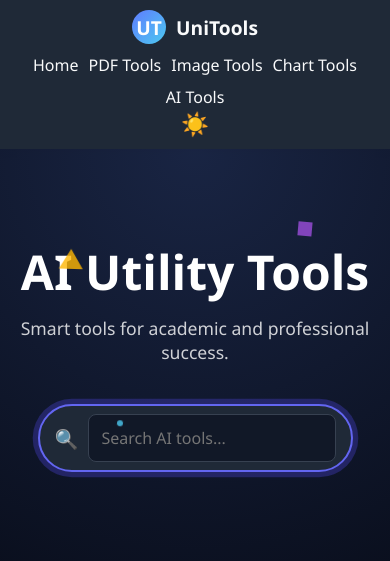
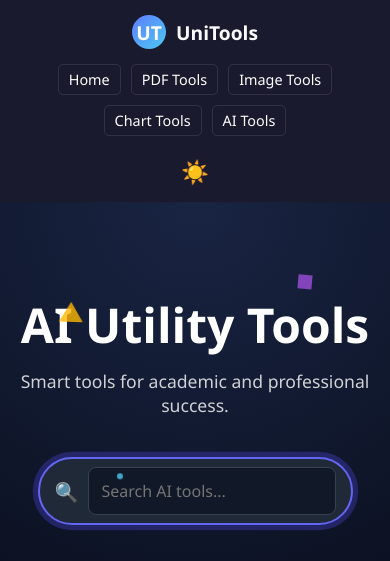
Before and after one commit to thisisparas/UniTools, a Flask app: page /ai-tools in a window 390 px wide. Shown: the top 561 px of the page. Run offline with Flask 3, Linux system fonts and the light colour scheme; some libraries are stand-ins or nearby versions.

Commit message:
Remove hamburger and use simple wrapped menu

```diff
--- a/static/style.css
+++ b/static/style.css
@@ -345,3 +345,50 @@ input:focus, select:focus { border-color: var(--primary); }
     margin: 3px 0;
     transition: 0.3s;
 }
+
+/* --- Desktop Styles (Standard) --- */
+.navbar {
+    display: flex;
+    justify-content: space-between;
+    align-items: center;
+    padding: 10px 40px;
+    background-color: #1a1a2e;
+    flex-wrap: nowrap;
+}
+
+.nav-menu {
+    display: flex;
+    gap: 20px;
+}
+
+.nav-menu a {
+    color: white;
+    text-decoration: none;
+}
+
+/* --- Simple Mobile Styles (No Hamburger) --- */
+@media (max-width: 768px) {
+    .navbar {
+        flex-direction: column; /* Stack logo above links */
+        padding: 15px 10px;
+        height: auto;
+    }
+
+    .nav-menu {
+        flex-wrap: wrap; /* Let links wrap to next line if screen is tiny */
+        justify-content: center;
+        margin: 15px 0;
+        gap: 10px;
+    }
+
+    .nav-menu a {
+        font-size: 0.9rem;
+        padding: 5px 10px;
+        border: 1px solid rgba(255,255,255,0.1);
+        border-radius: 5px;
+    }
+
+    .theme-toggle {
+        margin-top: 5px;
+    }
+}
--- a/templates/base.html
+++ b/templates/base.html
@@ -9,7 +9,7 @@
     <!-- Favicon -->
     <link rel="icon" type="image/x-icon" href="{{ url_for('static', filename='favicon.ico') }}">
 
-    <!-- CSS - Ensure file is named style.css inside the static folder -->
+    <!-- CSS -->
     <link rel="stylesheet" href="{{ url_for('static', filename='style.css') }}">
 
     <!-- Google Analytics -->
@@ -28,31 +28,32 @@
         <a href="/" class="logo">
             <span class="logo-icon">UT</span>
             <span class="logo-text">UniTools</span>
-        </a> <!-- Correctly closed logo tag -->
+        </a>
 
-        <div class="nav-center">
-            <a href="/">Home</a> <span class="nav-sep">|</span>
-            <a href="/pdf-tools">PDF Tools</a> <span class="nav-sep">|</span>
-            <a href="/image-tools">Image Tools</a> <span class="nav-sep">|</span>
-            <a href="/chart-tools">Chart Tools</a> <span class="nav-sep">|</span>
+        <!-- Links are now always visible -->
+        <div class="nav-menu" id="nav-menu">
+            <a href="/">Home</a>
+            <a href="/pdf-tools">PDF Tools</a>
+            <a href="/image-tools">Image Tools</a>
+            <a href="/chart-tools">Chart Tools</a>
             <a href="/ai-tools">AI Tools</a>
         </div>
 
         <button id="theme-toggle" class="theme-toggle">🌙</button>
     </nav>
 
-    <!-- Loader -->
+    <!-- Loader Overlay -->
     <div id="loader-overlay" class="loader-overlay">
         <div class="loader"></div>
         <p>Processing, please wait...</p>
     </div>
 
-    <!-- Main Content Area -->
+    <!-- Main Content -->
     <div class="main-wrapper">
         {% block content %}{% endblock %}
     </div>
 
-    <!-- JS - Ensure file is named theme.js inside the static folder -->
+    <!-- JS -->
     <script src="{{ url_for('static', filename='theme.js') }}"></script>
 </body>
 </html>
```
